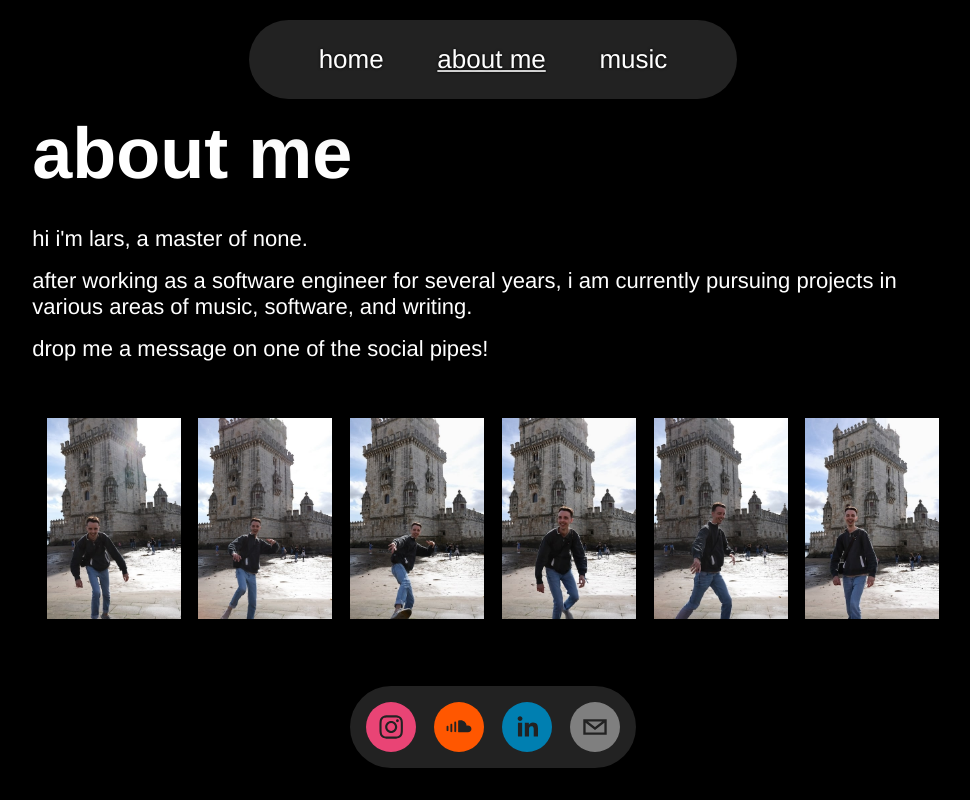
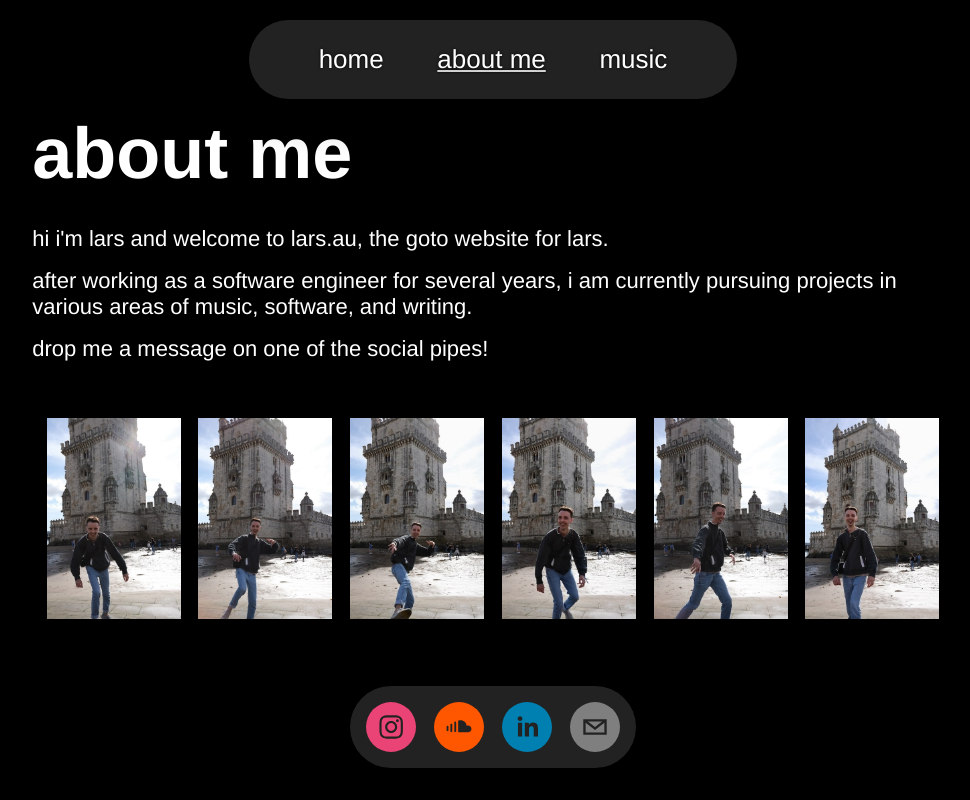
Before and after one commit to lars06/lars06.github.io, a React (Create React App) app: page /#/about in a window 1280 px wide. Shown: the whole page, without its empty margins (147-1117 px from the left). Built offline with nearby package versions, Linux system fonts and the light colour scheme.

Commit message:
Changed about

```diff
--- a/src/pages/About.tsx
+++ b/src/pages/About.tsx
@@ -13,7 +13,7 @@ function About() {
     <div>
       <div className="content">
           <h1>about me</h1>
-          <p>hi i'm lars, a master of none.</p>
+          <p>hi i'm lars and welcome to lars.au, the goto website for lars.</p>
           <p>after working as a software engineer for several years, i am currently pursuing projects in various areas of music, software, and writing.</p>
           <p>drop me a message on one of the social pipes!</p>
       </div>
```
